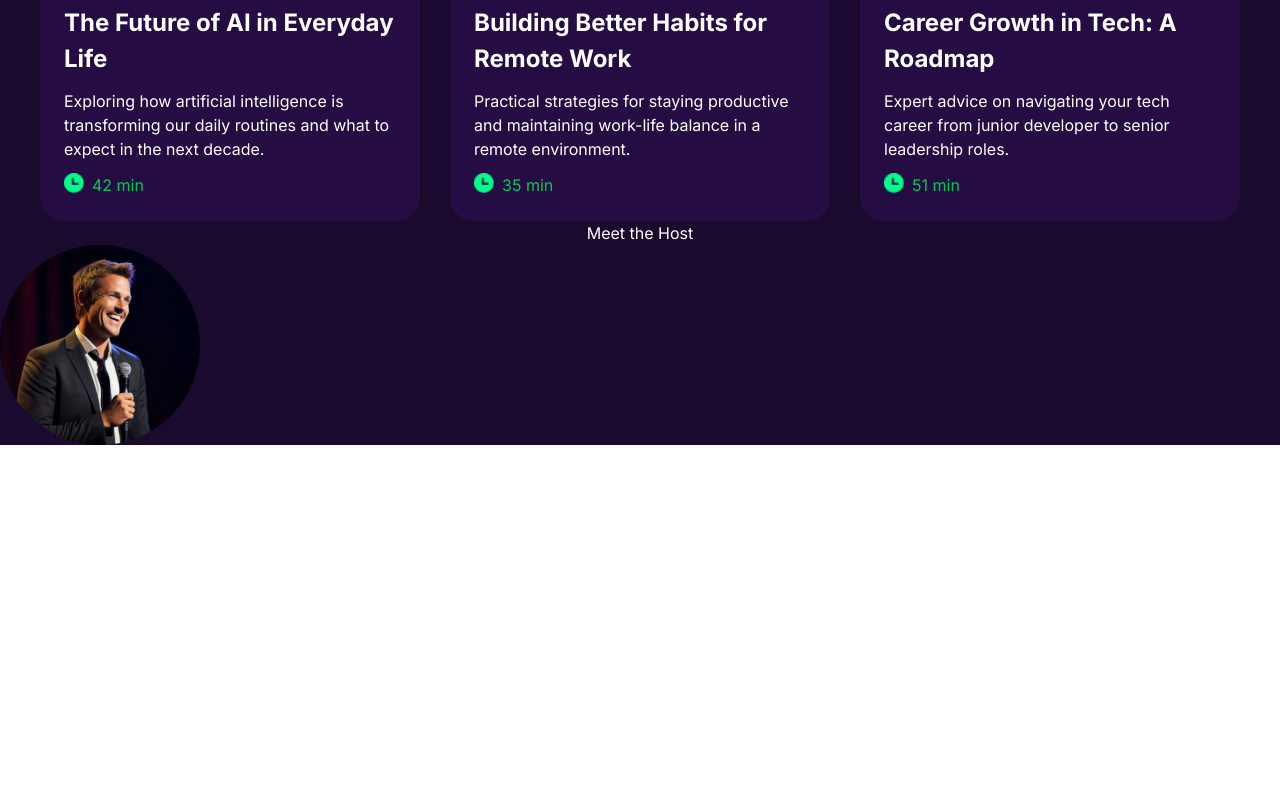
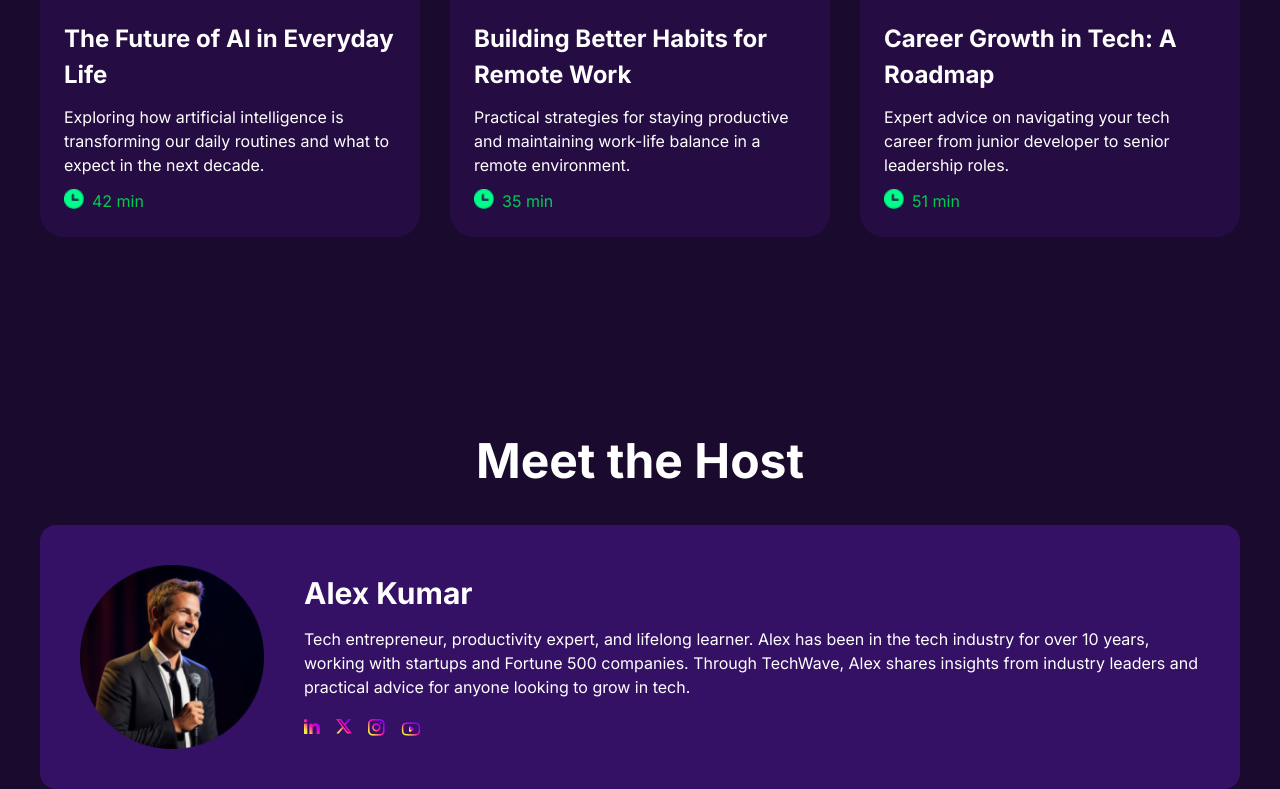
Before and after one commit to mehedyPUST/TechWave, a website: page index.html in a window 1280 px wide. Shown: the part 2611-3400 px from the top of the page. Before the commit the page ends 3056 px from the top, so only its background shows below. Drawn offline with Linux system fonts and the light colour scheme.

Commit message:
host section designed and mobile responsived

```diff
--- a/index.html
+++ b/index.html
@@ -167,7 +167,7 @@ and share stories of personal growth from industry leaders. <br> <br> Join thous
 </section>
 
 
-<section class="max-w-[1600px] mx-auto text-center bg-[#230E3D] px-4 md:px-6 lg:px-0 mb-10">
+<section class="max-w-[1600px] mx-auto text-center bg-[#230E3D] px-4 md:px-6 lg:px-0 pb-10">
 
   <h1 class="text-3xl md:text-5xl text-white py-10 font-bold">Why Choose TechWave</h1>
 
@@ -250,7 +250,7 @@ and share stories of personal growth from industry leaders. <br> <br> Join thous
 <section class="max-w-[1600px] mx-auto text-center bg-[#1A0B2E] px-4 md:px-6 lg:px-0">
 
 
- <h1 class="mt-4 mb-4 text-[24px] font-bold text-white ">Featured Episodes</h1>
+ <h1 class="pt-4 pb-4 text-[24px] font-bold text-white ">Featured Episodes</h1>
 
  <!-- episode cards -->
 
@@ -334,16 +334,29 @@ and share stories of personal growth from industry leaders. <br> <br> Join thous
 
 
 <section class="max-w-[1600px] mx-auto text-center bg-[#1A0B2E] px-4 md:px-6 lg:px-0">
-  <h1 class="text-white">Meet the Host</h1>
+  <h1 class="text-white pt-15 md:pt-50 text-3xl md:text-5xl font-bold pb-5 md:pb-10">Meet the Host</h1>
 
-  <div parent div>
+  <div class="max-w-[1200px] bg-[#351165] mx-auto p-6 md:p-10
+            flex flex-col md:flex-row justify-center md:justify-start items-center gap-5 md:gap-10 rounded-2xl">
 
-    <div pic rakhbo>
-      <img src="./images/host.png" alt="">
 
+<!-- image -->
+
+    <div class=" w-[200px]">
+      <img  src="./images/host.png" alt="">
     </div>
 
-    <div text rakhbo>
+<!-- text -->
+    <div class="max-w-[896px] text-center md:text-start" >
+      <h1 class="text-white text-3xl font-bold mb-4">Alex Kumar</h1>
+      <p class="text-white">Tech entrepreneur, productivity expert, and lifelong learner. Alex has been in the tech industry for over 10 years, working with startups and Fortune 500 companies. Through TechWave, Alex shares insights from industry leaders and practical advice for anyone looking to grow in tech.</p>
+
+      <ul class="flex justify-center md:justify-start gap-4 mt-5">
+        <li><a href=""><img src="./images/linkedin.png" alt=""></a></li>
+        <li><a href=""><img src="./images/x.png" alt=""></a></li>
+        <li><a href=""><img src="./images/instagram.png" alt=""></a></li>
+        <li><a href=""><img src="./images/youtube.png" alt=""></a></li>
+      </ul>
 
     </div>
 
```
Also changed, not shown: output.css.
